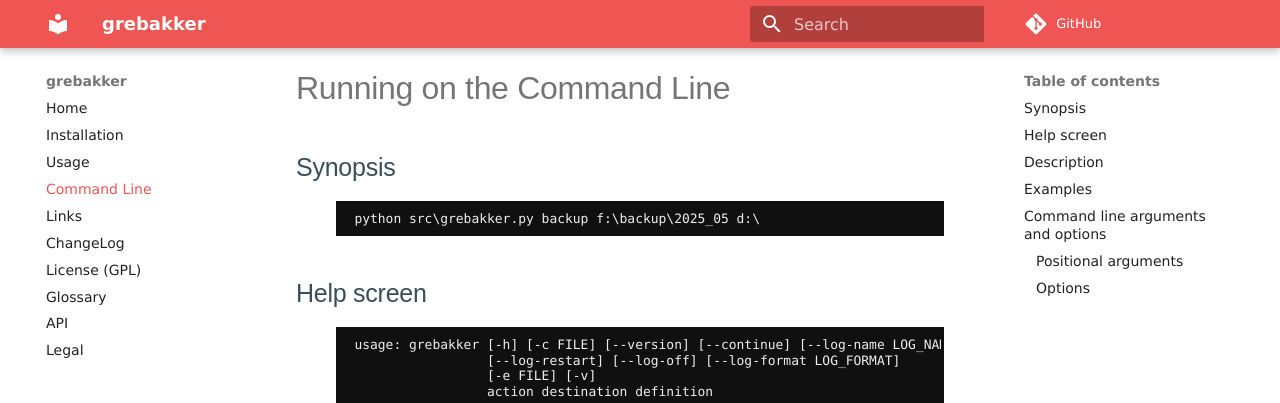
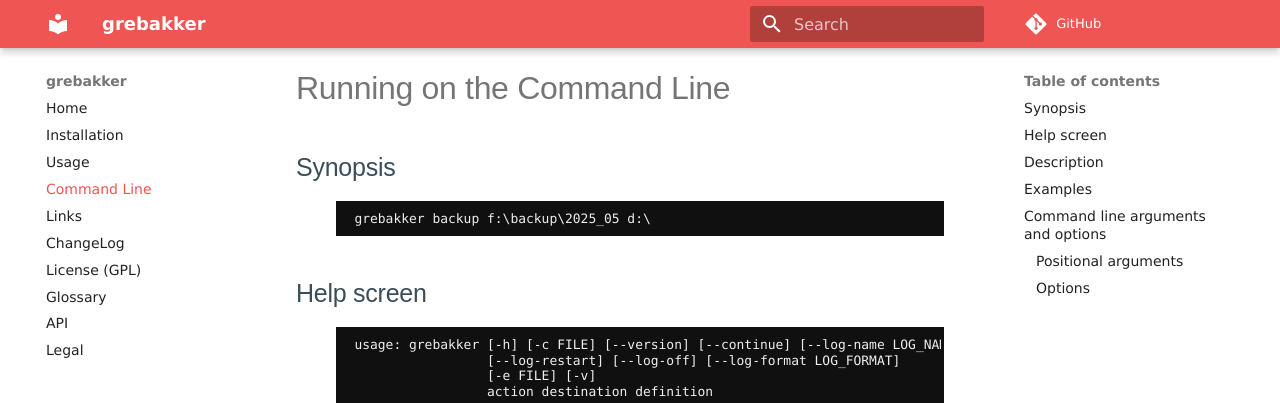
Before and after one commit to dkrajzew/grebakker, an MkDocs documentation site: the page built from docs/cmd.md, in a window 1280 px wide and 900 px high. Shown: the top 403 px of the window. Built offline with MkDocs 1.6.1 and Material for MkDocs 9.7.7, drawn with Linux system fonts in a browser that asks for light colours; comment, search, counter and statistics services are not loaded; some of the changed text lies outside the part shown.

Commit message:
patching documentation

````diff
--- a/docs/cmd.md
+++ b/docs/cmd.md
@@ -3,7 +3,7 @@
 ## Synopsis
 
 ```cmd
-python src\grebakker.py backup f:\backup\2025_05 d:\
+grebakker backup f:\backup\2025_05 d:\
 ```
 
 
@@ -58,7 +58,7 @@ When **--version** is set, a version information will be printed and __grebakker
 ## Examples
 
 ```cmd
-python src\grebakker.py backup f:\backup\2025_05 d:\
+grebakker backup f:\backup\2025_05 d:\
 ```
 
 Will backup files into the destination folder ```f:\backup\2025_05``` using the definition ```grebakker.json``` located in ```d:\```.
````
Also changed, not shown: docs/index.md (+2 -2 lines), docs/install.md (+1 -1 lines).
